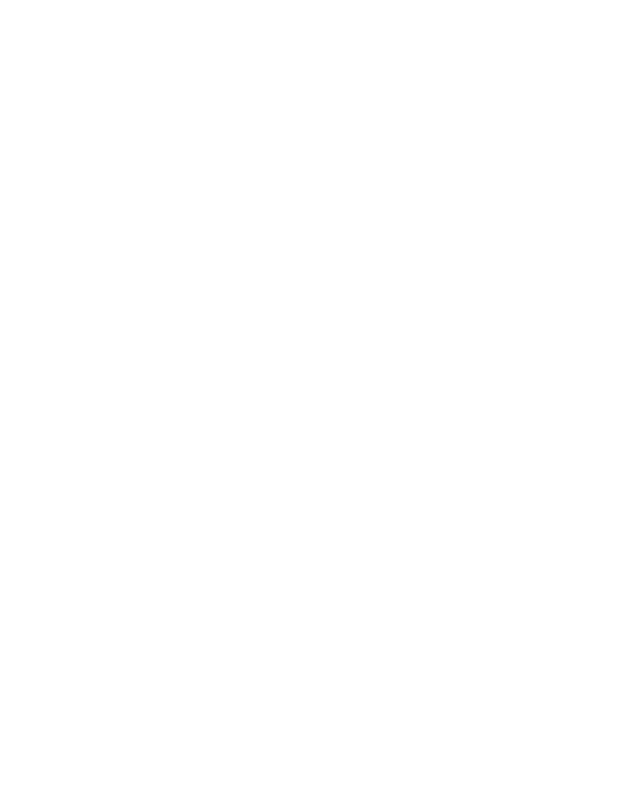
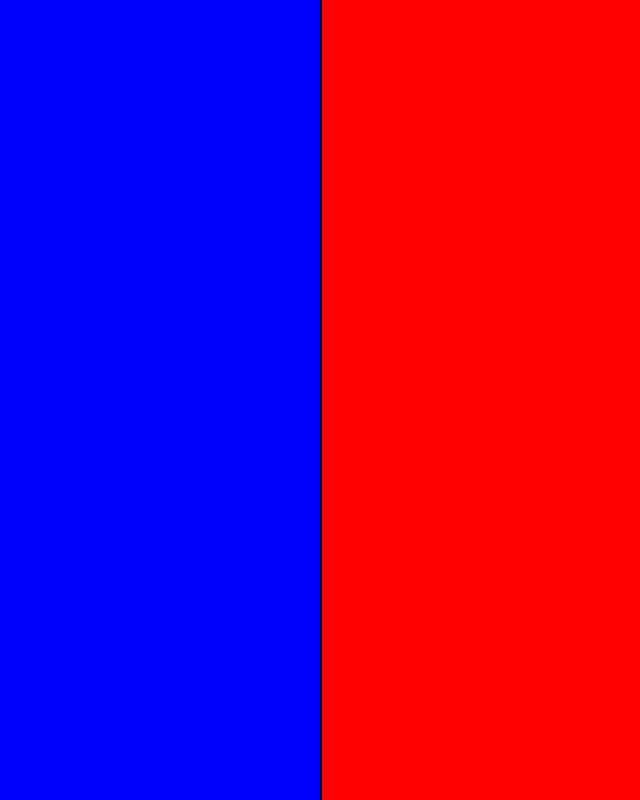
Before and after one commit to lraj22/mystery-room-maker, a plain HTML site: page index.html in a window 1280 px wide. Shown: the whole page, without its empty margins (64-704 px from the left). Drawn offline with Linux system fonts and the light colour scheme.

Commit message:
Add sizings of divs, create mystery.js

```diff
--- a/index.html
+++ b/index.html
@@ -11,5 +11,6 @@
 		<div id="formView"></div>
 		<div id="separator"></div>
 		<div id="editPanel"></div>
+		<script src="./mystery.js"></script>
 	</body>
 </html>
--- a/mystery.css
+++ b/mystery.css
@@ -1,2 +1,21 @@
-html,body{width:100vw;height:100vh}
-body{margin:0}
+html,body{
+	width:100vw;
+	height:100vh;
+}
+body{
+	margin:0;
+	display:flex;
+}
+#formView{
+	background-color:blue;
+	min-width:30%;
+	max-width:40%;
+}
+#separator{
+	background-color:black;
+	width:2px;
+}
+#editPanel{
+	background-color:red;
+	flex-grow:1;
+}
```
Also changed, not shown: mystery.js (added).
